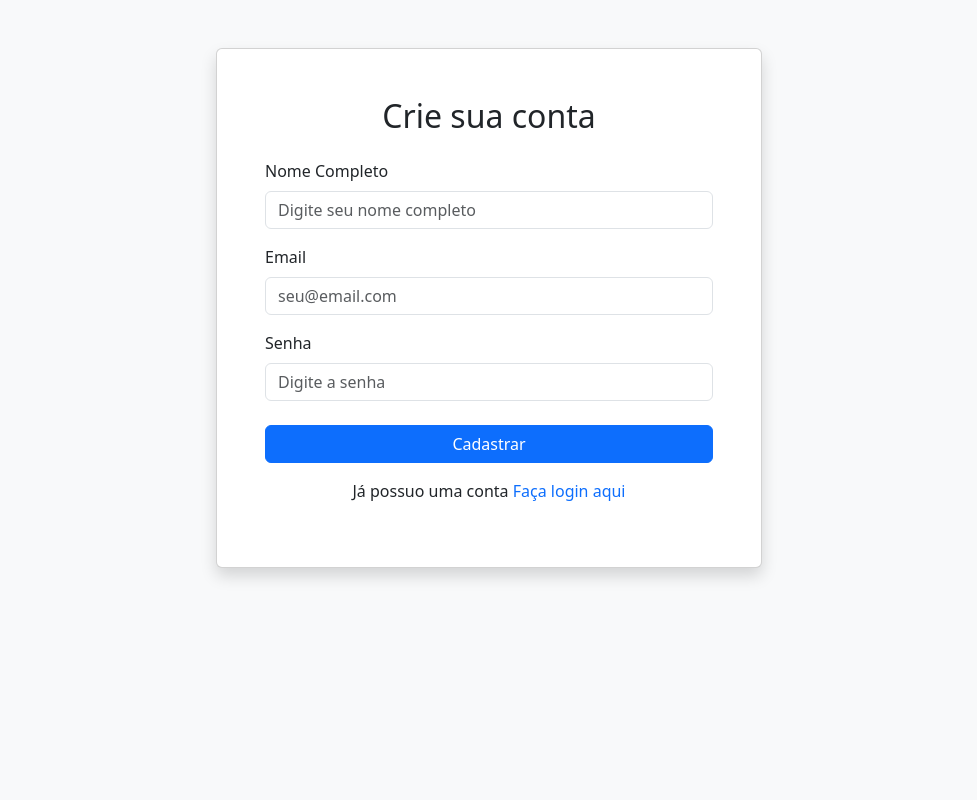
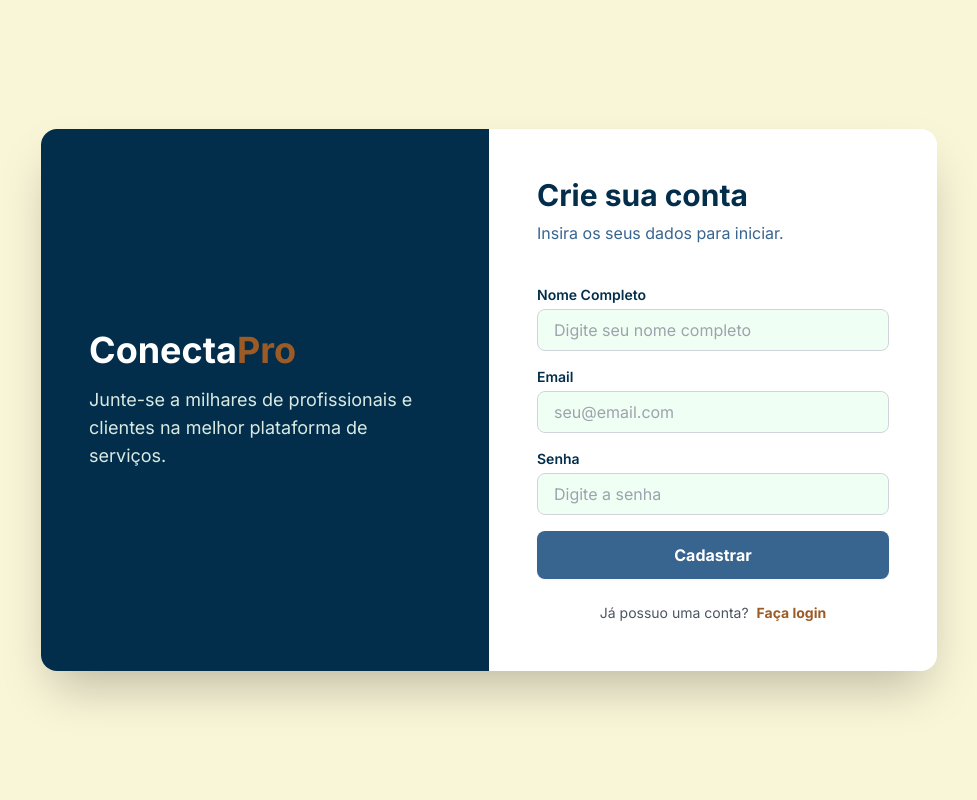
Before and after one commit to JVictorBrayner/conecta-pro, a Django app: page /cadastro/ in a window 1280 px wide. Shown: the whole page, without its empty margins (151-1128 px from the left). Run offline with Django 5.2, Linux system fonts and the light colour scheme; some libraries are stand-ins or nearby versions.

Commit message:
front 1.0
tela de login e cadastro estilizadas

```diff
--- a/usuario/Templates/cadastro.html
+++ b/usuario/Templates/cadastro.html
@@ -3,55 +3,82 @@
 <head>
     <meta charset="UTF-8">
     <meta name="viewport" content="width=device-width, initial-scale=1.0">
-    <title>Conecta Pro - Cadastro</title>
-    <link href="https://cdn.jsdelivr.net/npm/bootstrap@5.3.0/dist/css/bootstrap.min.css" rel="stylesheet">
+    <title>Cadastro - ConectaPro</title>
+
+    <script src="https://cdn.tailwindcss.com"></script>
+
+    <style>
+        @import url('https://fonts.googleapis.com/css2?family=Inter:wght@400;600;700&display=swap');
+        body { font-family: 'Inter', sans-serif; }
+    </style>
 </head>
-<body class="bg-light">
+<body class="bg-[#F9F5D7] min-h-screen flex items-center justify-center p-4">
 
-<div class="container mt-5">
-    <div class="row justify-content-center">
-        <div class="col-md-6">
-            <div class="card shadow">
-                <div class="card-body p-5">
-                    <h2 class="text-center mb-4">Crie sua conta</h2>
+    <!-- Card Principal -->
+    <div class="flex w-full max-w-4xl bg-white rounded-2xl shadow-2xl overflow-hidden min-h-[500px]">
 
-                    <!-- mensagens de status -->
+        <div class="hidden md:flex flex-col justify-center p-12 bg-[#022E4B] text-white w-1/2">
+            <h1 class="text-4xl font-bold mb-4">
+                Conecta<span class="text-[#9C5B25]">Pro</span>
+            </h1>
+            <p class="text-lg text-[#F0FFF3] opacity-90">
+                Junte-se a milhares de profissionais e clientes na melhor plataforma de serviços.
+            </p>
+        </div>
+
+        <div class="w-full md:w-1/2 p-8 sm:p-12 flex flex-col justify-center overflow-hidden">
+
+            <div class="flex flex-col w-full">
+                <h2 class="text-3xl font-bold text-[#022E4B] mb-2">Crie sua conta</h2>
+                <p class="text-[#386490] mb-6">Insira os seus dados para iniciar.</p>
+
                 {% if status == '0' %}
-                        <div class="alert alert-danger">Por favor, preencha todos os campos!</div>
+                    <div class="bg-red-50 border-l-4 border-red-500 text-red-700 p-3 mb-4 rounded-r-lg text-sm font-semibold">
+                        Por favor, preencha todos os campos!
+                    </div>
                 {% elif status == '1' %}
-                        <div class="alert alert-success">Cadastro realizado com sucesso! Faça seu login.</div>
+                    <div class="bg-green-50 border-l-4 border-green-500 text-green-700 p-3 mb-4 rounded-r-lg text-sm font-semibold">
+                        Cadastro realizado com sucesso! Faça seu login.
+                    </div>
                 {% elif status == '2' %}
-                        <div class="alert alert-warning">Este email já está cadastrado.</div>
+                    <div class="bg-yellow-50 border-l-4 border-yellow-500 text-yellow-700 p-3 mb-4 rounded-r-lg text-sm font-semibold">
+                        Este email já está cadastrado.
+                    </div>
                 {% endif %}
 
-                    <!-- Formulário de Cadastro -->
-                    <form action="{% url 'cadastro' %}" method="POST">
+                <form action="{% url 'cadastro' %}" method="POST" class="space-y-4 flex flex-col">
                     {% csrf_token %}
 
-                        <div class="mb-3">
-                            <label for="nome" class="form-label">Nome Completo</label>
-                            <input type="text" class="form-control" id="nome" name="nome" placeholder="Digite seu nome completo">
+                    <div>
+                        <label for="nome" class="block text-sm font-semibold text-[#022E4B] mb-1">Nome Completo</label>
+                        <input type="text" id="nome" name="nome" placeholder="Digite seu nome completo"
+                               class="w-full px-4 py-2 border border-gray-300 rounded-lg focus:outline-none focus:ring-2 focus:ring-[#386490] bg-[#F0FFF3] text-gray-700">
                     </div>
 
-                        <div class="mb-3">
-                            <label for="email" class="form-label">Email</label>
-                            <input type="email" class="form-control" id="email" name="email" placeholder="seu@email.com">
+                    <div>
+                        <label for="email" class="block text-sm font-semibold text-[#022E4B] mb-1">Email</label>
+                        <input type="email" id="email" name="email" placeholder="seu@email.com"
+                               class="w-full px-4 py-2 border border-gray-300 rounded-lg focus:outline-none focus:ring-2 focus:ring-[#386490] bg-[#F0FFF3] text-gray-700">
                     </div>
 
-                        <div class="mb-4">
-                            <label for="senha" class="form-label">Senha</label>
-                            <input type="password" class="form-control" id="senha" name="senha" placeholder="Digite a senha">
+                    <div>
+                        <label for="senha" class="block text-sm font-semibold text-[#022E4B] mb-1">Senha</label>
+                        <input type="password" id="senha" name="senha" placeholder="Digite a senha"
+                               class="w-full px-4 py-2 border border-gray-300 rounded-lg focus:outline-none focus:ring-2 focus:ring-[#386490] bg-[#F0FFF3] text-gray-700">
                     </div>
 
-                        <button type="submit" class="btn btn-primary w-100 mb-3">Cadastrar</button>
+                    <button type="submit" class="w-full bg-[#386490] text-white font-bold py-3 rounded-lg hover:bg-[#022E4B] transition-colors mt-2 shadow-sm">
+                        Cadastrar
+                    </button>
                 </form>
-                    <div class="text-center mt -3">
-                        <p>Já possuo uma conta <a href="{% url 'login' %}" class="text-decoration-none"> Faça login aqui </a> </p>
+            </div>
+            <div class="mt-6 text-center text-sm text-gray-600">
+                Já possuo uma conta?
+                <a href="{% url 'login' %}" class="text-[#9C5B25] font-bold hover:underline ml-1">
+                    Faça login
+                </a>
             </div>
 
-                </div>
-            </div>
-        </div>
         </div>
     </div>
 
```
Also changed, not shown: usuario/Templates/login.html (+52 -23 lines), db.sqlite3. Lines whose indentation alone changed are shown as unchanged.
